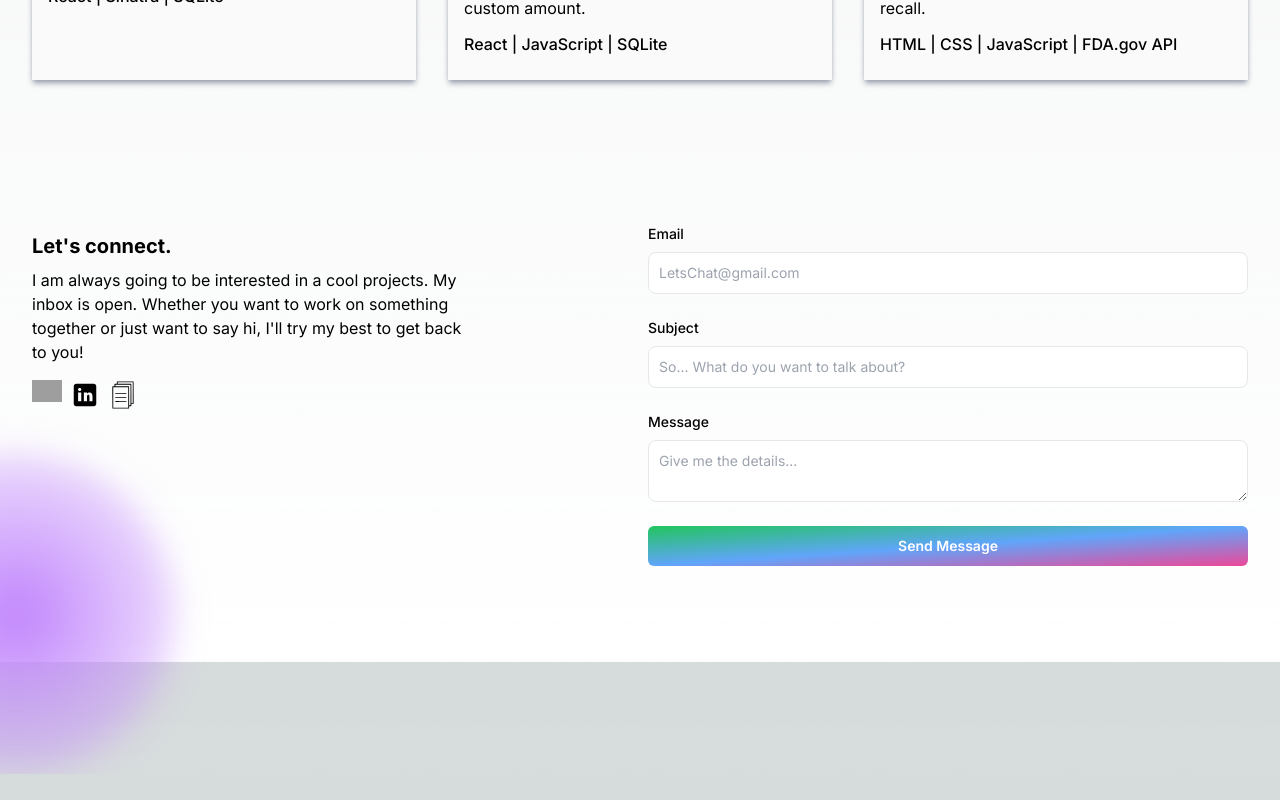
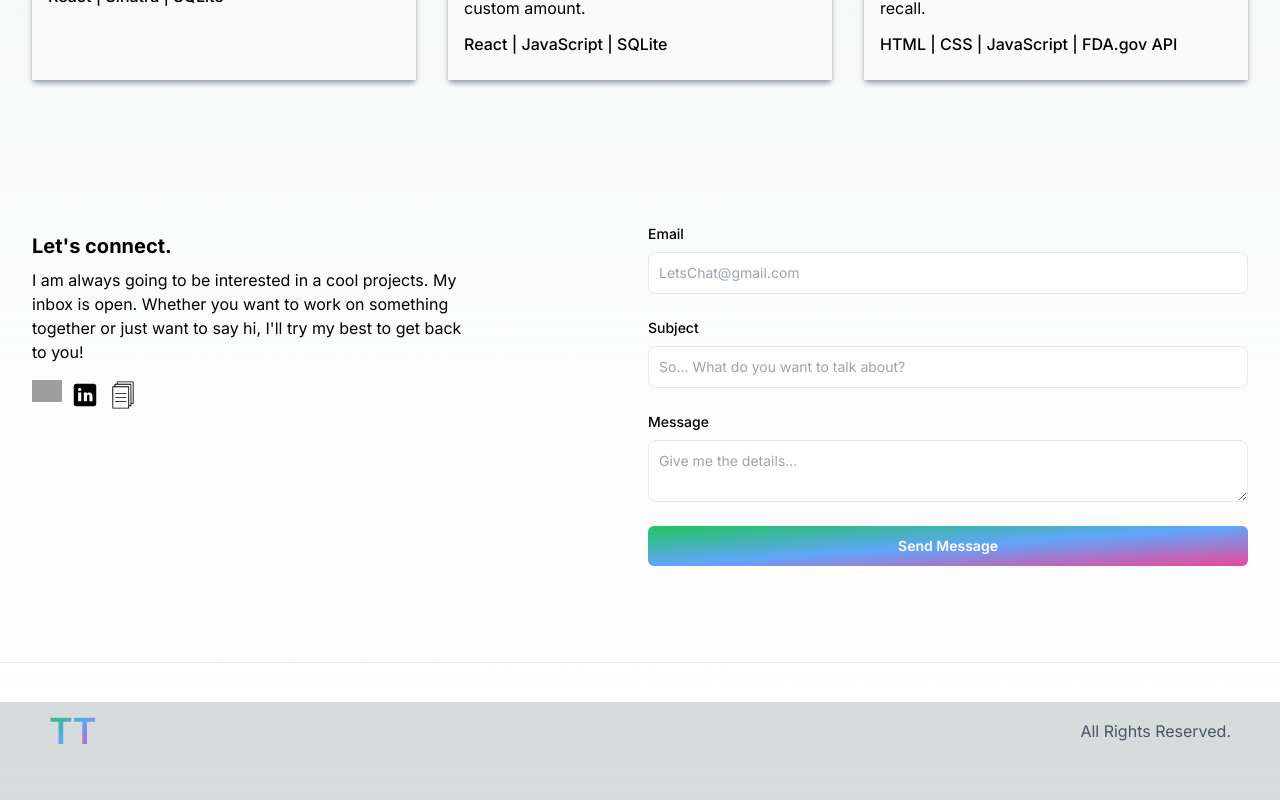
Before and after one commit to timtran007/tims-portfolio-2.0, a Next.js app: page / in a window 1280 px wide. Shown: the part 3449-4249 px from the top of the page. Before the commit the page ends 4223 px from the top, so only its background shows below. Built offline with nearby package versions, Linux system fonts and the light colour scheme; grey boxes are pictures that could not be loaded.

Commit message:
updates the footer

```diff
--- a/app/components/EmailSection.jsx
+++ b/app/components/EmailSection.jsx
@@ -7,9 +7,9 @@ import Image from 'next/image'
 
 export default function EmailSection() {
   return (
-    <section className='grid md:grid-cols-2 my-12 md:my12 py-12 gap-4 relative'>
-        <div className="bg-[radial-gradient(ellipse_at_center,_var(--tw-gradient-stops))] from-purple-400 to-transparent rounded-full h-80 w-80 z-0 blur-lg absolute top-full -left-4 transform -translate-x-1/2 -translate-y-1/2">
-        </div>
+    <section className='grid md:grid-cols-2 my-12 md:my12 py-12 gap-4'>
+        {/* <div className="bg-[radial-gradient(ellipse_at_center,_var(--tw-gradient-stops))] from-purple-400 to-transparent rounded-full h-72 w-72 z-0 blur-lg absolute top-full -left-16 transform -translate-x-1/2 -translate-y-1/2">
+        </div> */}
         <div className="z-10">
             <h5 className='text-xl font-bold my-2'>
                 Let&apos;s connect.
--- /dev/null
+++ b/app/components/Footer.jsx
@@ -0,0 +1,15 @@
+import React from 'react'
+import Link from 'next/link'
+
+export default function Footer() {
+  return (
+    <footer className="footer border border-top-[#33353F] border-l-transparent border-r-transparent border-b-transparent">
+        <div className="p-12 flex justify-between items-center">
+            <Link href={"/"} className="text-4xl font-semibold text-transparent bg-clip-text bg-gradient-to-br from-green-500 via-blue-400 to-pink-500">
+              TT
+            </Link>
+            <p className="text-slate-600">{`All Rights Reserved.`}</p>
+        </div>
+    </footer>
+  )
+}
--- a/app/page.js
+++ b/app/page.js
@@ -3,6 +3,7 @@ import Navbar from "./components/Navbar";
 import AboutSection from "./components/AboutSection";
 import ProjectsSection from "./components/ProjectsSection";
 import EmailSection from "./components/EmailSection";
+import Footer from "./components/Footer";
 
 export default function Home() {
   return (
@@ -14,6 +15,9 @@ export default function Home() {
         <ProjectsSection />
         <EmailSection />
       </div>
+      <div className='max-h-10'>
+        <Footer />
+      </div>
     </main>
   );
 }
```
